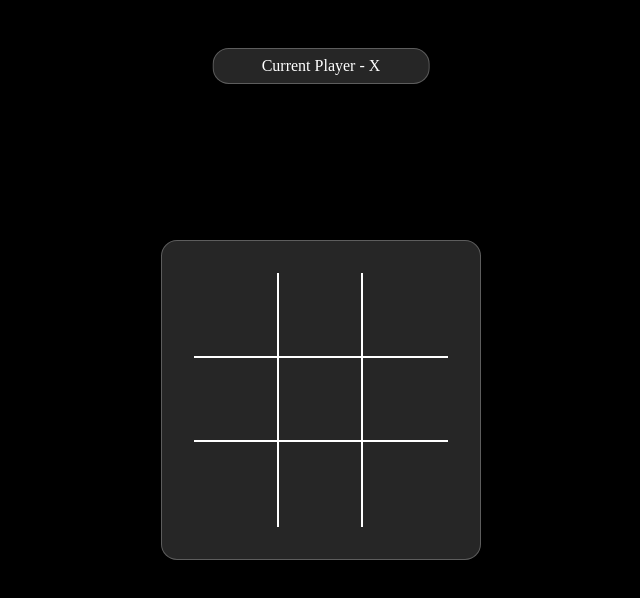
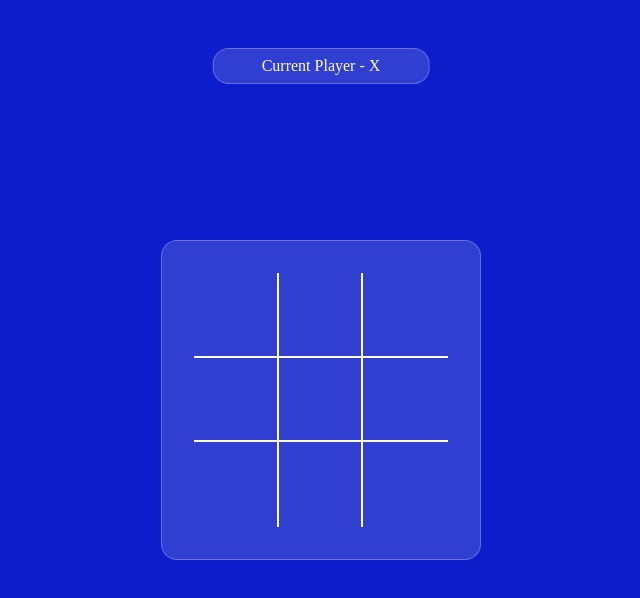
Before and after one commit to oitashg/Tic-tac-toe, a plain HTML site: page index.html in a window 1280 px wide. Shown: the whole page, without its empty margins (319-959 px from the left). Drawn offline with Linux system fonts and the light colour scheme.

Commit message:
Background color changed

```diff
--- a/style.css
+++ b/style.css
@@ -9,7 +9,7 @@
 .wrapper{
     width: 100vw;
     height: 100vh;
-    background-color: black;
+    background-color: rgb(13, 29, 203);
     background-size: cover;
     background-position: center;
     display: grid;
```
